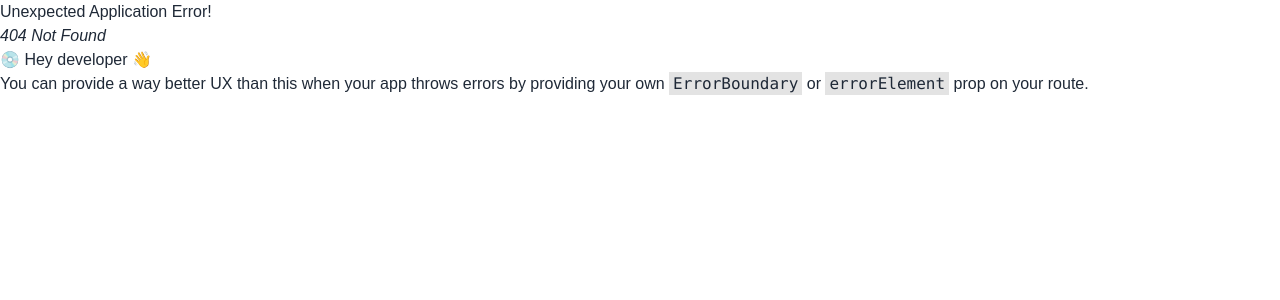
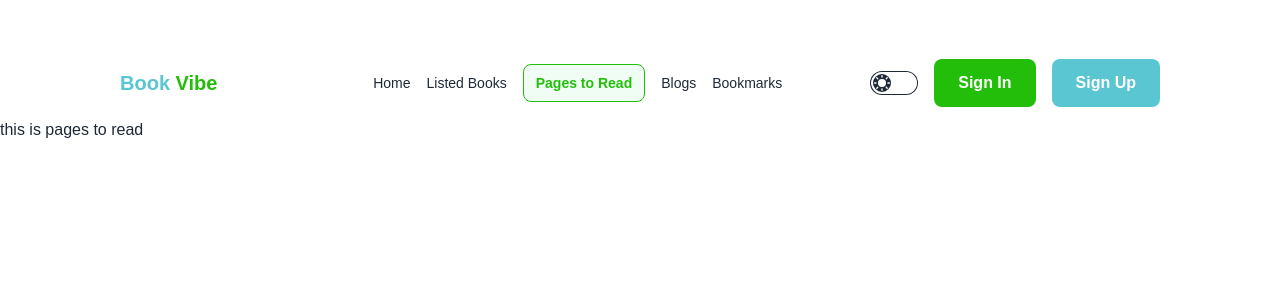
Before and after one commit to Tuhinbadhon/BookVibe, a React (Vite) app: page /pages_to_read in a window 1280 px wide. Before the commit this address had no page. Shown: the top 300 px of the page. Built offline with nearby package versions, Linux system fonts and the light colour scheme.

Commit message:
Nav done

```diff
--- a/src/components/Nav.jsx
+++ b/src/components/Nav.jsx
@@ -1,5 +1,6 @@
 import { useEffect } from "react";
 import { useState } from "react";
+import { NavLink, Link } from "react-router-dom";
 
 const Nav = () => {
   const [theme, setTheme] = useState("light");
@@ -42,48 +43,110 @@ const Nav = () => {
           </div>
           <ul
             tabIndex={0}
-            className="menu menu-sm dropdown-content mt-3 z-[1] p-2 shadow bg-base-100 rounded-box w-52"
+            className="menu menu-sm  dropdown-content mt-3 z-[1] p-2 shadow bg-base-100 rounded-box w-52"
           >
-            <li>
+            <NavLink
+              to="/"
+              className={({ isActive }) =>
+                isActive ? "text-[#23BE0A] font-bold   " : "font-normal"
+              }
+            >
               <a>Home</a>
-            </li>
-            <li>
+            </NavLink>
+            <NavLink
+              to="/listed_books"
+              className={({ isActive }) =>
+                isActive ? "text-[#23BE0A] font-bold   " : "font-normal"
+              }
+            >
               <a>Listed Books</a>
-            </li>
+            </NavLink>
 
-            <li>
+            <NavLink
+              to="/pages_to_read"
+              className={({ isActive }) =>
+                isActive ? "text-[#23BE0A] font-bold   " : "font-normal"
+              }
+            >
               <a>Pages to Read</a>
-            </li>
-            <li>
-              <a className="text-primary">Blogs</a>
-            </li>
-            <li>
+            </NavLink>
+            <NavLink
+              to="/blogs"
+              className={({ isActive }) =>
+                isActive ? "text-[#23BE0A] font-bold   " : "font-normal"
+              }
+            >
+              <a>Blogs</a>
+            </NavLink>
+            <NavLink
+              to="/bookmarks"
+              className={({ isActive }) =>
+                isActive ? "text-[#23BE0A] font-bold   " : "font-normal"
+              }
+            >
               <a>Bookmarks</a>
-            </li>
+            </NavLink>
           </ul>
         </div>
-        <a className=" pl-0 text-xl font-bold text-secondary btn-ghost ">
-          Book <span className="text-primary">Vibe</span>
-        </a>
+        <Link to="/">
+          <a className=" pl-0 text-xl font-bold text-[#59C6D2]  ">
+            Book <span className="text-[#23BE0A]">Vibe</span>
+          </a>
+        </Link>
       </div>
-      <div className="navbar-center hidden lg:flex">
-        <ul className="menu menu-horizontal  px-1">
-          <li>
+      <div className="navbar-center hidden lg:flex ">
+        <ul className="menu menu-horizontal items-center  flex gap-4 px-1">
+          <NavLink
+            to="/"
+            className={({ isActive }) =>
+              isActive
+                ? "text-[#23BE0A] font-bold border border-solid bg-green-50 border-[#23BE0A] px-3 py-2 rounded-lg"
+                : "font-normal"
+            }
+          >
             <a>Home</a>
-          </li>
-          <li>
+          </NavLink>
+          <NavLink
+            to="/listed_books"
+            className={({ isActive }) =>
+              isActive
+                ? "text-[#23BE0A] font-bold border border-solid bg-green-50 border-[#23BE0A] px-3 py-2 rounded-lg"
+                : "font-normal"
+            }
+          >
             <a>Listed Books</a>
-          </li>
+          </NavLink>
 
-          <li>
+          <NavLink
+            to="/pages_to_read"
+            className={({ isActive }) =>
+              isActive
+                ? "text-[#23BE0A] font-bold border px-3 border-solid bg-green-50 border-[#23BE0A] py-2 rounded-lg"
+                : "font-normal"
+            }
+          >
             <a>Pages to Read</a>
-          </li>
-          <li>
-            <a className="text-primary">Blogs</a>
-          </li>
-          <li>
+          </NavLink>
+          <NavLink
+            to="/blogs"
+            className={({ isActive }) =>
+              isActive
+                ? "text-[#23BE0A] font-bold border px-3 py-2 border-solid bg-green-50 border-[#23BE0A] rounded-lg"
+                : "font-normal"
+            }
+          >
+            <a>Blogs</a>
+          </NavLink>
+          <NavLink
+            to="bookmarks"
+            className={({ isActive }) =>
+              isActive
+                ? "text-[#23BE0A] font-bold border border-solid border-[#23BE0A] bg-green-50 px-3 py-2 rounded-lg"
+                : "font-normal"
+            }
+          >
             <a>Bookmarks</a>
-          </li>
+          </NavLink>
         </ul>
       </div>
       <div className="navbar-end gap-2 lg:gap-4">
@@ -96,8 +159,8 @@ const Nav = () => {
           <svg
             className="col-start-1 row-start-1 stroke-base-100 fill-base-100"
             xmlns="http://www.w3.org/2000/svg"
-            width="14"
-            height="14"
+            width="16"
+            height="16"
             viewBox="0 0 24 24"
             fill="none"
             stroke="currentColor"
@@ -111,8 +174,8 @@ const Nav = () => {
           <svg
             className="col-start-2 row-start-1 stroke-base-100 fill-base-100"
             xmlns="http://www.w3.org/2000/svg"
-            width="14"
-            height="14"
+            width="16"
+            height="16"
             viewBox="0 0 24 24"
             fill="none"
             stroke="currentColor"
@@ -123,10 +186,10 @@ const Nav = () => {
             <path d="M21 12.79A9 9 0 1 1 11.21 3 7 7 0 0 0 21 12.79z"></path>
           </svg>
         </label>
-        <button className=" px-3 py-2 lg:px-6 lg:py-3 bg-[#23BE0A] max-[450px]:text-xs rounded-lg  ">
+        <button className=" px-3 py-2 lg:px-6 lg:py-3 bg-[#23BE0A] font-semibold max-[450px]:text-xs rounded-lg text-white  ">
           Sign In
         </button>
-        <button className=" px-3 py-2 lg:px-6 lg:py-3 bg-[#59C6D2] max-[450px]:text-xs rounded-lg  ">
+        <button className=" px-3 py-2 lg:px-6 lg:py-3 bg-[#59C6D2] font-semibold max-[450px]:text-xs rounded-lg  text-white ">
           Sign Up
         </button>
       </div>
--- /dev/null
+++ b/src/layouts/MainLayout.jsx
@@ -0,0 +1,20 @@
+import { Outlet } from "react-router-dom";
+import Nav from "../components/Nav";
+import Blogs from "../pages/Blogs";
+import Bookmarks from "../pages/Bookmarks";
+import Home from "../pages/Home";
+import ListedBooks from "../pages/ListedBooks";
+import PagesToRead from "../pages/PagesToRead";
+
+const MainLayout = () => {
+  return (
+    <div>
+      <div className="lg:mx-28 lg:mt-12 mx-3 mt-3">
+        <Nav />
+      </div>
+      <Outlet />
+    </div>
+  );
+};
+
+export default MainLayout;
--- a/src/main.jsx
+++ b/src/main.jsx
@@ -2,12 +2,30 @@ import React from "react";
 import ReactDOM from "react-dom/client";
 import "./index.css";
 import { RouterProvider, createBrowserRouter } from "react-router-dom";
-import Home from "./pages/Home.jsx";
 import Blogs from "./pages/Blogs.jsx";
 import Bookmarks from "./pages/Bookmarks.jsx";
+import MainLayout from "./layouts/MainLayout.jsx";
+import Home from "./pages/Home.jsx";
+import ListedBooks from "./pages/ListedBooks.jsx";
+import PagesToRead from "./pages/PagesToRead.jsx";
 
 const router = createBrowserRouter([
-  { path: "/", element: <Home /> },
+  {
+    path: "/",
+    element: <MainLayout />,
+    children: [
+      {
+        index: true /* or path:'/' */,
+        element: <Home />,
+      },
+      {
+        path: "/listed_books",
+        element: <ListedBooks />,
+      },
+      {
+        path: "/pages_to_read",
+        element: <PagesToRead />,
+      },
       {
         path: "/blogs",
         element: <Blogs />,
@@ -16,6 +34,8 @@ const router = createBrowserRouter([
         path: "/bookmarks",
         element: <Bookmarks />,
       },
+    ],
+  },
 ]);
 
 ReactDOM.createRoot(document.getElementById("root")).render(
--- a/src/pages/Home.jsx
+++ b/src/pages/Home.jsx
@@ -1,8 +1,7 @@
-import Nav from "../components/Nav";
 const Home = () => {
   return (
-    <div className="lg:mx-28 lg:mt-12 mx-3">
-      <Nav />
+    <div>
+      <h1>this is homepage</h1>
     </div>
   );
 };
--- /dev/null
+++ b/src/pages/ListedBooks.jsx
@@ -0,0 +1,11 @@
+import React from "react";
+
+const ListedBooks = () => {
+  return (
+    <div>
+      <h1>this is listed books</h1>
+    </div>
+  );
+};
+
+export default ListedBooks;
--- /dev/null
+++ b/src/pages/PagesToRead.jsx
@@ -0,0 +1,11 @@
+import React from "react";
+
+const PagesToRead = () => {
+  return (
+    <div>
+      <h1>this is pages to read </h1>
+    </div>
+  );
+};
+
+export default PagesToRead;
```
Lines whose indentation alone changed are shown as unchanged.
